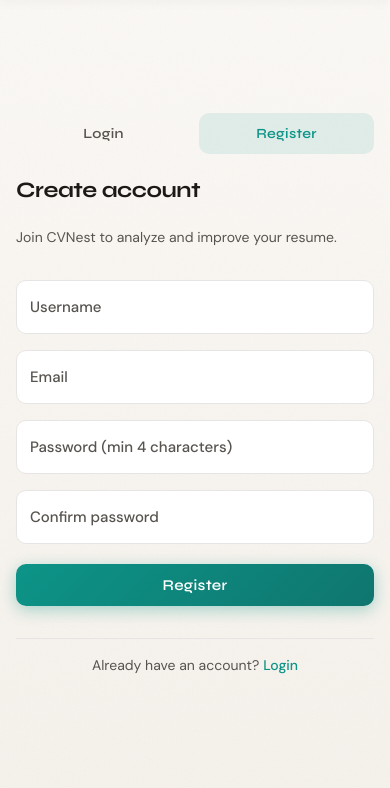
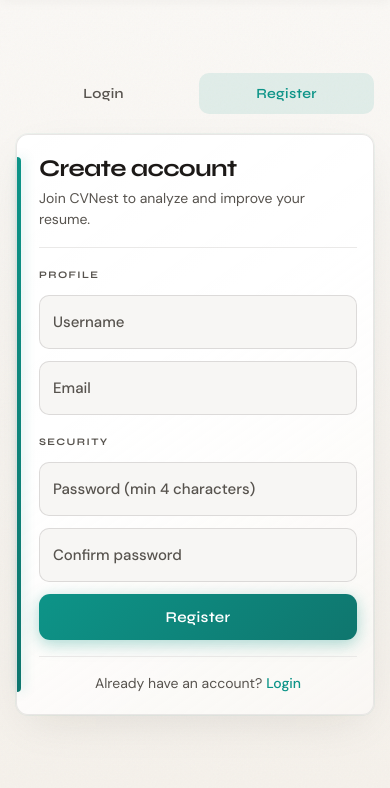
Before and after one commit to justtJayesh/resume-analyzer-v2, a Flask app: page /register in a window 390 px wide. Shown: the part 72-860 px from the top of the page. Run offline with Flask 3, Linux system fonts and the light colour scheme.

Commit message:
Align login form with register auth card layout
Match card shell, credentials group, combined CSS selectors, and
animation stagger; extend mobile padding to login card.

Made-with: Cursor

```diff
--- a/templates/auth.html
+++ b/templates/auth.html
@@ -29,6 +29,9 @@
     --auth-primary: #0d9488;
     --auth-primary-dark: #0f766e;
     --auth-primary-glow: rgba(13, 148, 136, 0.28);
+    --auth-input-focus-surface: rgba(13, 148, 136, 0.055);
+    --auth-input-focus-ring: rgba(13, 148, 136, 0.16);
+    --auth-input-focus-shadow: rgba(13, 148, 136, 0.09);
     --auth-accent: #b45309;
     --auth-bg: #faf8f5;
     --auth-bg-warm: #f5f1eb;
@@ -122,7 +125,7 @@
     position: relative;
     z-index: 1;
     width: 100%;
-    max-width: 380px;
+    max-width: 400px;
     animation: authContentEnter 0.5s cubic-bezier(0.4, 0, 0.2, 1) forwards;
   }
 
@@ -175,11 +178,12 @@
   .auth-form.active .auth-form-title { opacity: 0; animation: authReveal 0.4s ease forwards; }
   .auth-form.active .auth-form-subtitle { opacity: 0; animation: authReveal 0.4s 0.04s ease forwards; animation-fill-mode: forwards; }
   .auth-form.active .input-wrap { opacity: 0; animation: authReveal 0.4s ease forwards; animation-fill-mode: forwards; }
-  .auth-form.active .input-wrap:nth-of-type(1) { animation-delay: 0.06s; }
-  .auth-form.active .input-wrap:nth-of-type(2) { animation-delay: 0.1s; }
-  .auth-form.active .input-wrap:nth-of-type(3) { animation-delay: 0.14s; }
-  .auth-form.active .input-wrap:nth-of-type(4) { animation-delay: 0.18s; }
-  .auth-form.active .input-wrap:nth-of-type(5) { animation-delay: 0.2s; }
+  #login-form.auth-form.active .auth-field-group .input-wrap:nth-child(2) { animation-delay: 0.06s; }
+  #login-form.auth-form.active .auth-field-group .input-wrap:nth-child(3) { animation-delay: 0.1s; }
+  #register-form.auth-form.active .auth-field-group:nth-child(1) .input-wrap:nth-child(1) { animation-delay: 0.06s; }
+  #register-form.auth-form.active .auth-field-group:nth-child(1) .input-wrap:nth-child(2) { animation-delay: 0.1s; }
+  #register-form.auth-form.active .auth-field-group:nth-child(2) .input-wrap:nth-child(1) { animation-delay: 0.14s; }
+  #register-form.auth-form.active .auth-field-group:nth-child(2) .input-wrap:nth-child(2) { animation-delay: 0.18s; }
   .auth-form.active .auth-options { opacity: 0; animation: authReveal 0.4s 0.2s ease forwards; animation-fill-mode: forwards; }
   .auth-form.active .auth-btn-primary { opacity: 0; animation: authReveal 0.4s 0.24s ease forwards; animation-fill-mode: forwards; }
   .auth-form.active .auth-footer-text { opacity: 0; animation: authReveal 0.4s 0.28s ease forwards; animation-fill-mode: forwards; }
@@ -204,6 +208,114 @@
     color: var(--auth-text-muted);
   }
 
+  /* Auth card shell — register + login: grouped fields, editorial accent */
+  #register-form.auth-form-register,
+  #login-form.auth-form-login {
+    position: relative;
+    gap: 0;
+    padding: var(--space-24) var(--space-20) var(--space-20);
+    padding-left: calc(var(--space-20) + 6px);
+    border-radius: 14px;
+    border: 1px solid rgba(231, 229, 228, 0.95);
+    background:
+      linear-gradient(145deg, rgba(255, 255, 255, 0.97) 0%, #fff 42%, rgba(250, 248, 245, 0.85) 100%);
+    box-shadow:
+      inset 0 1px 0 rgba(255, 255, 255, 0.9),
+      0 14px 44px -12px rgba(28, 25, 23, 0.1),
+      0 0 0 1px rgba(13, 148, 136, 0.05);
+  }
+
+  #register-form.auth-form-register::before,
+  #login-form.auth-form-login::before {
+    content: '';
+    position: absolute;
+    left: 0;
+    top: 22px;
+    bottom: 22px;
+    width: 4px;
+    border-radius: 0 4px 4px 0;
+    background: linear-gradient(180deg, var(--auth-primary) 0%, var(--auth-primary-dark) 100%);
+    box-shadow: 2px 0 12px rgba(13, 148, 136, 0.25);
+  }
+
+  .auth-form-register-header {
+    margin-bottom: var(--space-20);
+    padding-bottom: var(--space-16);
+    border-bottom: 1px solid rgba(231, 229, 228, 0.85);
+  }
+
+  #register-form.auth-form-register .auth-form-title,
+  #login-form.auth-form-login .auth-form-title {
+    font-size: 1.5rem;
+    letter-spacing: -0.03em;
+    line-height: 1.2;
+  }
+
+  #register-form.auth-form-register .auth-form-subtitle,
+  #login-form.auth-form-login .auth-form-subtitle {
+    margin-bottom: 0;
+    line-height: 1.55;
+    max-width: 34ch;
+  }
+
+  .auth-form-register-body {
+    display: flex;
+    flex-direction: column;
+    gap: var(--space-20);
+  }
+
+  .auth-field-group {
+    display: flex;
+    flex-direction: column;
+    gap: var(--space-12);
+  }
+
+  .auth-field-group-heading {
+    margin: 0;
+    font-family: var(--auth-display);
+    font-size: 0.625rem;
+    font-weight: 700;
+    letter-spacing: 0.14em;
+    text-transform: uppercase;
+    color: var(--auth-text-muted);
+  }
+
+  #register-form.auth-form-register .input-wrap input,
+  #login-form.auth-form-login .input-wrap input {
+    background: rgba(247, 246, 244, 0.98);
+    border-color: rgba(220, 218, 216, 0.95);
+  }
+
+  #register-form.auth-form-register .input-wrap input:focus,
+  #login-form.auth-form-login .input-wrap input:focus {
+    background-color: var(--auth-input-focus-surface);
+  }
+
+  #login-form.auth-form-login .auth-options {
+    margin-top: var(--space-12);
+  }
+
+  .auth-form-register-actions {
+    margin-top: var(--space-8);
+    display: flex;
+    flex-direction: column;
+    gap: 0;
+  }
+
+  #register-form.auth-form-register .auth-btn-primary,
+  #login-form.auth-form-login .auth-btn-primary {
+    margin-top: var(--space-4);
+    padding: 14px 18px;
+    border-radius: 11px;
+  }
+
+  #register-form.auth-form-register .auth-footer-text,
+  #login-form.auth-form-login .auth-footer-text {
+    margin-top: var(--space-16);
+    padding-top: var(--space-16);
+    border-top: 1px solid rgba(231, 229, 228, 0.85);
+  }
+
   .input-wrap {
     position: relative;
   }
@@ -218,17 +330,34 @@
     font-size: 0.9375rem;
     color: var(--auth-text);
     background: #fff;
-    transition: border-color var(--transition), box-shadow var(--transition);
+    caret-color: var(--auth-primary);
+    transition:
+      border-color var(--transition),
+      background-color var(--transition),
+      box-shadow var(--transition);
   }
 
   .input-wrap input::placeholder {
     color: transparent;
   }
 
+  /* Focus: soft teal surface + halo ring + depth — matches auth palette */
   .input-wrap input:focus {
     outline: none;
     border-color: var(--auth-primary);
-    box-shadow: 0 0 0 3px var(--auth-primary-glow);
+    background-color: var(--auth-input-focus-surface);
+    box-shadow:
+      inset 0 1px 0 rgba(255, 255, 255, 0.92),
+      0 0 0 4px var(--auth-input-focus-ring),
+      0 10px 28px -6px var(--auth-input-focus-shadow);
+  }
+
+  /* Keyboard: slightly wider ring for visibility */
+  .input-wrap input:focus-visible {
+    box-shadow:
+      inset 0 1px 0 rgba(255, 255, 255, 0.92),
+      0 0 0 5px rgba(13, 148, 136, 0.22),
+      0 10px 28px -6px var(--auth-input-focus-shadow);
   }
 
   .input-wrap label {
@@ -248,6 +377,8 @@
     transform: translateY(0);
     font-size: 0.6875rem;
     color: var(--auth-primary);
+    font-weight: 600;
+    letter-spacing: 0.04em;
   }
 
   .auth-btn-primary {
@@ -419,6 +550,13 @@
     .auth-panel {
       padding: var(--space-16);
     }
+
+    #register-form.auth-form-register,
+    #login-form.auth-form-login {
+      padding: var(--space-20) var(--space-16);
+      padding-left: calc(var(--space-16) + 6px);
+      border-radius: 12px;
+    }
   }
 </style>
 
@@ -440,9 +578,14 @@
         {% endfor %}
       {% endif %}
 
-      <form id="login-form" method="post" action="{{ url_for('login') }}" class="auth-form active" role="tabpanel" aria-labelledby="tab-login">
+      <form id="login-form" method="post" action="{{ url_for('login') }}" class="auth-form auth-form-login active" role="tabpanel" aria-labelledby="tab-login">
+        <header class="auth-form-register-header">
           <h2 class="auth-form-title">Welcome back</h2>
           <p class="auth-form-subtitle">Sign in to continue to CVNest.</p>
+        </header>
+        <div class="auth-form-register-body">
+          <div class="auth-field-group" role="group" aria-labelledby="login-group-credentials">
+            <h3 id="login-group-credentials" class="auth-field-group-heading">Credentials</h3>
             <div class="input-wrap">
               <input type="text" id="login-username" name="username" required placeholder=" " autocomplete="username">
               <label for="login-username">Username</label>
@@ -451,6 +594,8 @@
               <input type="password" id="login-password" name="password" required placeholder=" " autocomplete="current-password">
               <label for="login-password">Password</label>
             </div>
+          </div>
+        </div>
         <div class="auth-options">
           <label>
             <input type="checkbox" name="remember" value="1">
@@ -458,7 +603,9 @@
           </label>
           <a href="#" class="auth-link">Forgot password?</a>
         </div>
+        <div class="auth-form-register-actions">
           <button type="submit" class="auth-btn-primary">Login</button>
+        </div>
         <!-- <div class="auth-divider"><span>or continue with</span></div> -->
         <!-- <div class="auth-social">
           <a href="#" class="auth-social-btn" aria-label="Sign in with Google">
@@ -480,9 +627,14 @@
         <p class="auth-footer-text">Don't have an account? <a href="{{ url_for('register') }}" data-tab="register">Register</a></p>
       </form>
 
-      <form id="register-form" method="post" action="{{ url_for('register') }}" class="auth-form" role="tabpanel" aria-labelledby="tab-register" aria-hidden="true">
+      <form id="register-form" method="post" action="{{ url_for('register') }}" class="auth-form auth-form-register" role="tabpanel" aria-labelledby="tab-register" aria-hidden="true">
+        <header class="auth-form-register-header">
           <h2 class="auth-form-title">Create account</h2>
           <p class="auth-form-subtitle">Join CVNest to analyze and improve your resume.</p>
+        </header>
+        <div class="auth-form-register-body">
+          <div class="auth-field-group" role="group" aria-labelledby="reg-group-profile">
+            <h3 id="reg-group-profile" class="auth-field-group-heading">Profile</h3>
             <div class="input-wrap">
               <input type="text" id="reg-username" name="username" required placeholder=" " autocomplete="username">
               <label for="reg-username">Username</label>
@@ -491,6 +643,9 @@
               <input type="email" id="reg-email" name="email" required placeholder=" " autocomplete="email">
               <label for="reg-email">Email</label>
             </div>
+          </div>
+          <div class="auth-field-group" role="group" aria-labelledby="reg-group-security">
+            <h3 id="reg-group-security" class="auth-field-group-heading">Security</h3>
             <div class="input-wrap">
               <input type="password" id="reg-password" name="password" required placeholder=" " autocomplete="new-password" minlength="4">
               <label for="reg-password">Password (min 4 characters)</label>
@@ -499,7 +654,11 @@
               <input type="password" id="reg-confirm" name="confirm" required placeholder=" " autocomplete="new-password">
               <label for="reg-confirm">Confirm password</label>
             </div>
+          </div>
+        </div>
+        <div class="auth-form-register-actions">
           <button type="submit" class="auth-btn-primary">Register</button>
+        </div>
         <!-- <div class="auth-divider"><span>or continue with</span></div>
         <div class="auth-social">
           <a href="#" class="auth-social-btn" aria-label="Sign up with Google">
```
Lines whose indentation alone changed are shown as unchanged.
